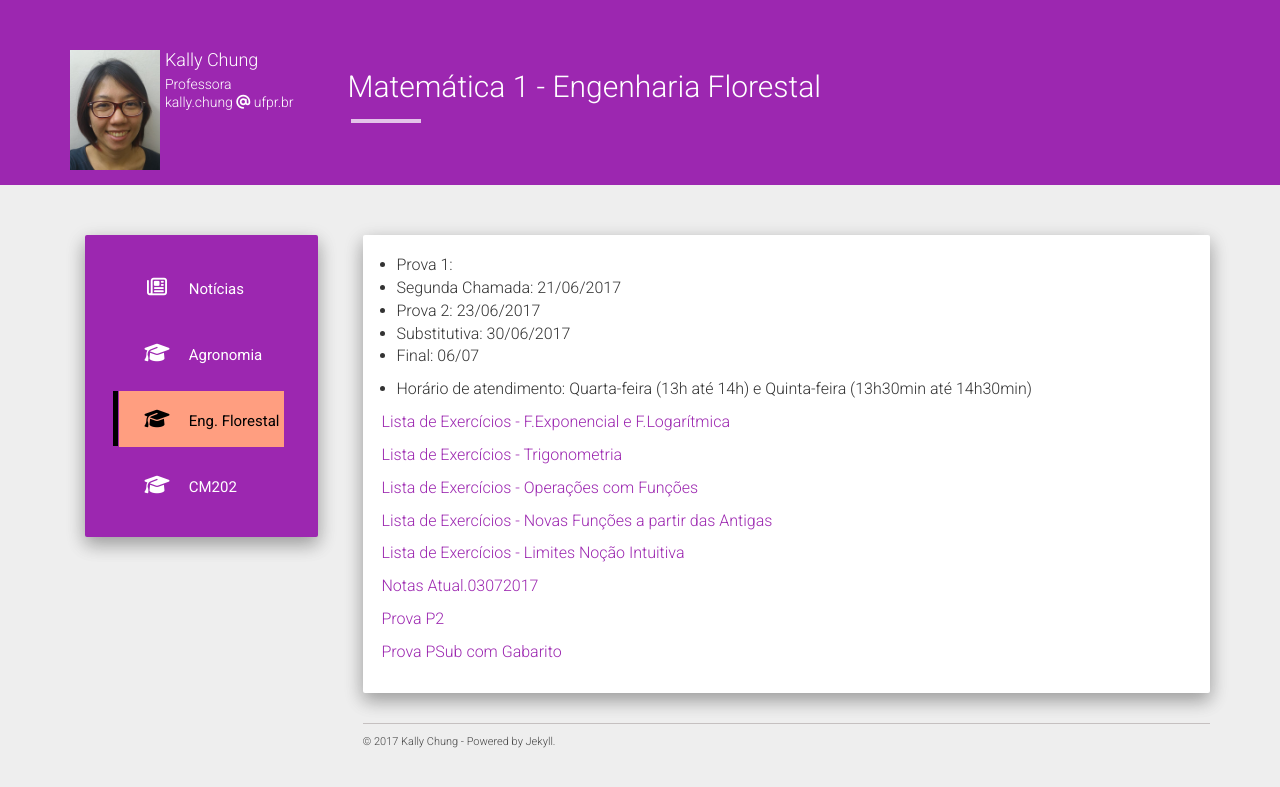
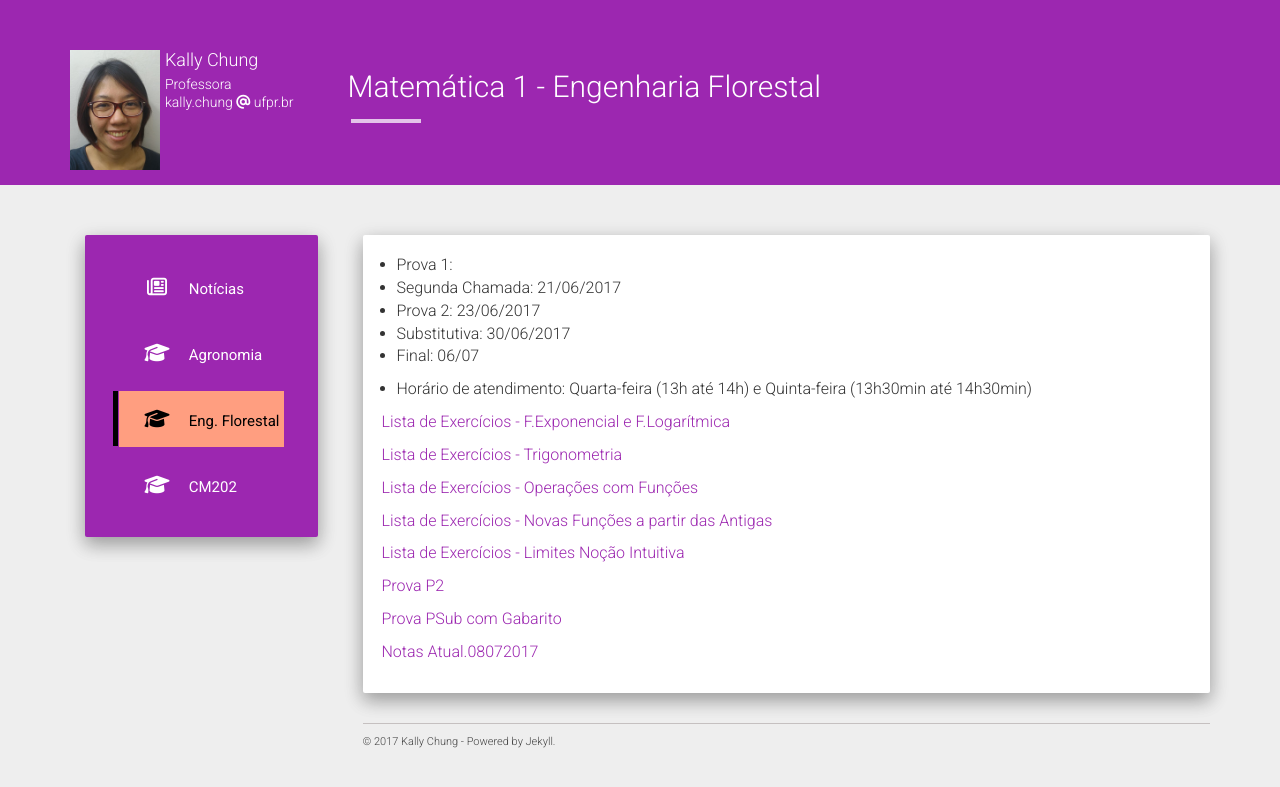
Before and after one commit to chunggnuhc/chunggnuhc.github.io, a Jekyll site: the page built from engflor.md, in a window 1280 px wide. Shown: the top 787 px of the page. Built offline with Jekyll 4.4.1, drawn with Linux system fonts in a browser that asks for light colours; nearby versions of some CDN libraries.

Commit message:
Notas PFinal -EngFlorestal- disponibilizadas

```diff
--- a/engflor.md
+++ b/engflor.md
@@ -22,8 +22,8 @@ permalink: /engflor/
 
 [Lista de Exercícios - Limites Noção Intuitiva](/disciplinas/listaLimite.pdf)
 
-[Notas Atual.03072017](/disciplinas/Notas-PSub-EngFlorestal-Site.pdf)
-
 [Prova P2](/disciplinas/prova3.pdf)
 
 [Prova PSub com Gabarito](/disciplinas/psub - gabarito.pdf)
+
+[Notas Atual.08072017](/disciplinas/Nota PFinal - EngFlorestal.pdf)
```
